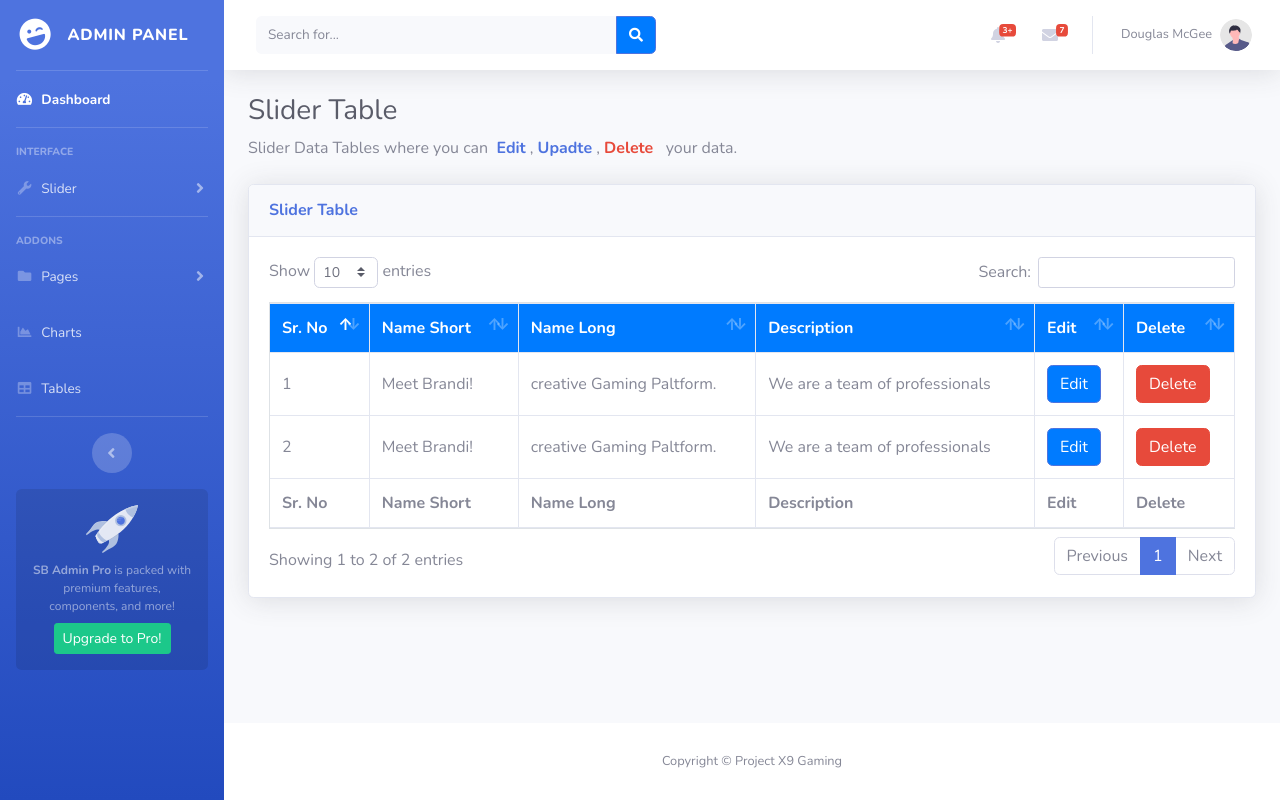
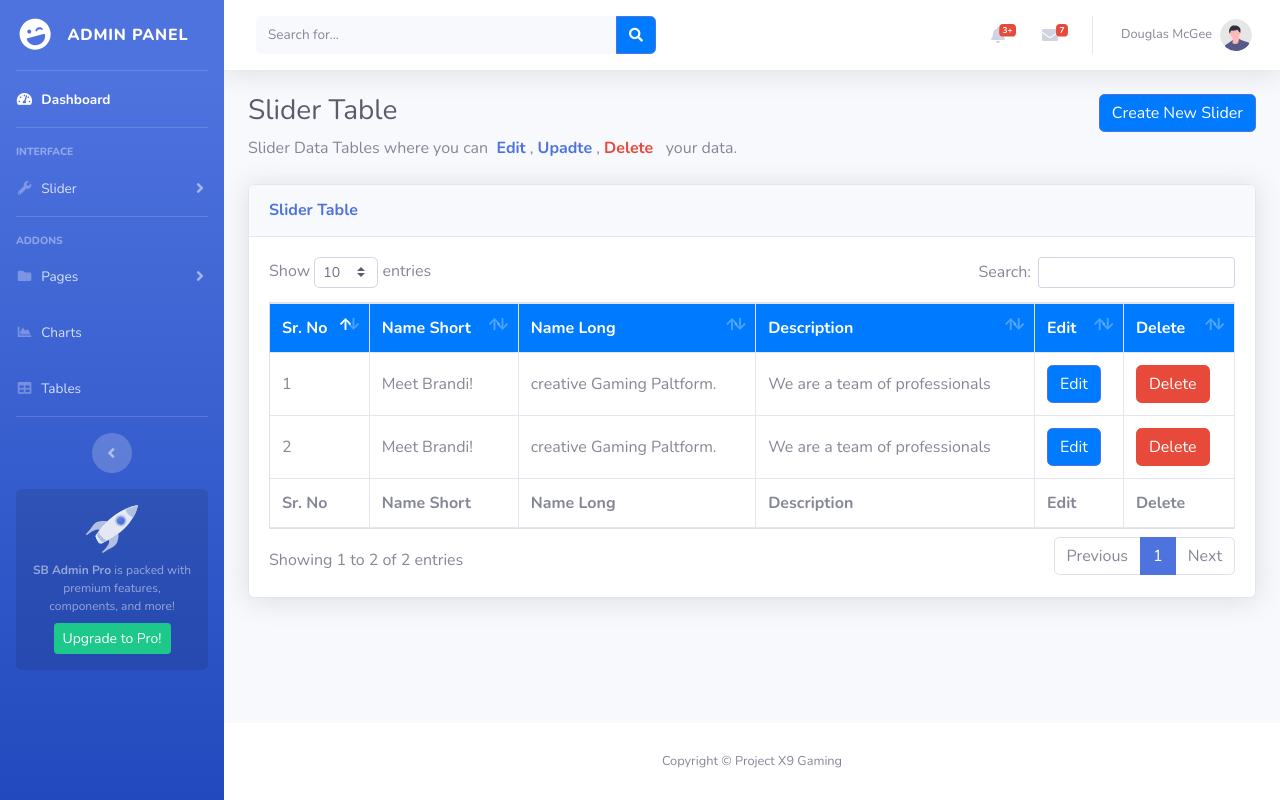
Before and after one commit to Haris123456788/X9_Gaming, a PHP site: page /admin/slider_table.php in a window 1280 px wide. Run offline with PHP 8.4, Linux system fonts and the light colour scheme; data comes from the database, SQL or seed files in the repository.

```diff
--- a/admin/includes/sidebar.php
+++ b/admin/includes/sidebar.php
@@ -42,6 +42,9 @@
         <div class="bg-white py-2 collapse-inner rounded">
             <h6 class="collapse-header">Custom Slider:</h6>
             <a class="collapse-item" href="slider_insert.php">Slider Details</a>
+            <h6 class="collapse-header">Slider(Edit,Update,Delete):</h6>
+            <a class="collapse-item" href="slider_table.php">Slider Table</a>
+
         </div>
     </div>
 </li>
--- a/admin/slider_table.php
+++ b/admin/slider_table.php
@@ -216,8 +216,9 @@ include('includes/sidebar.php');
 
                 <!-- Begin Page Content -->
                 <div class="container-fluid">
+                <a href="slider_insert.php"><button type='submit' name='submit' class='btn btn-primary mb-3 float-right'>Create New Slider</button></a>
+                <!-- Page Heading -->
 
-                    <!-- Page Heading -->
                     <h1 class="h3 mb-2 text-gray-800">Slider Table</h1>
                     <p class="mb-4">Slider Data Tables where you can  &nbsp;<span class=" font-weight-bold text-primary">Edit</span> , <span class=" font-weight-bold text-primary">Upadte</span> , <span class=" font-weight-bold text-danger">Delete</span> &nbsp; your data.
                     <!-- DataTales Example -->
```
